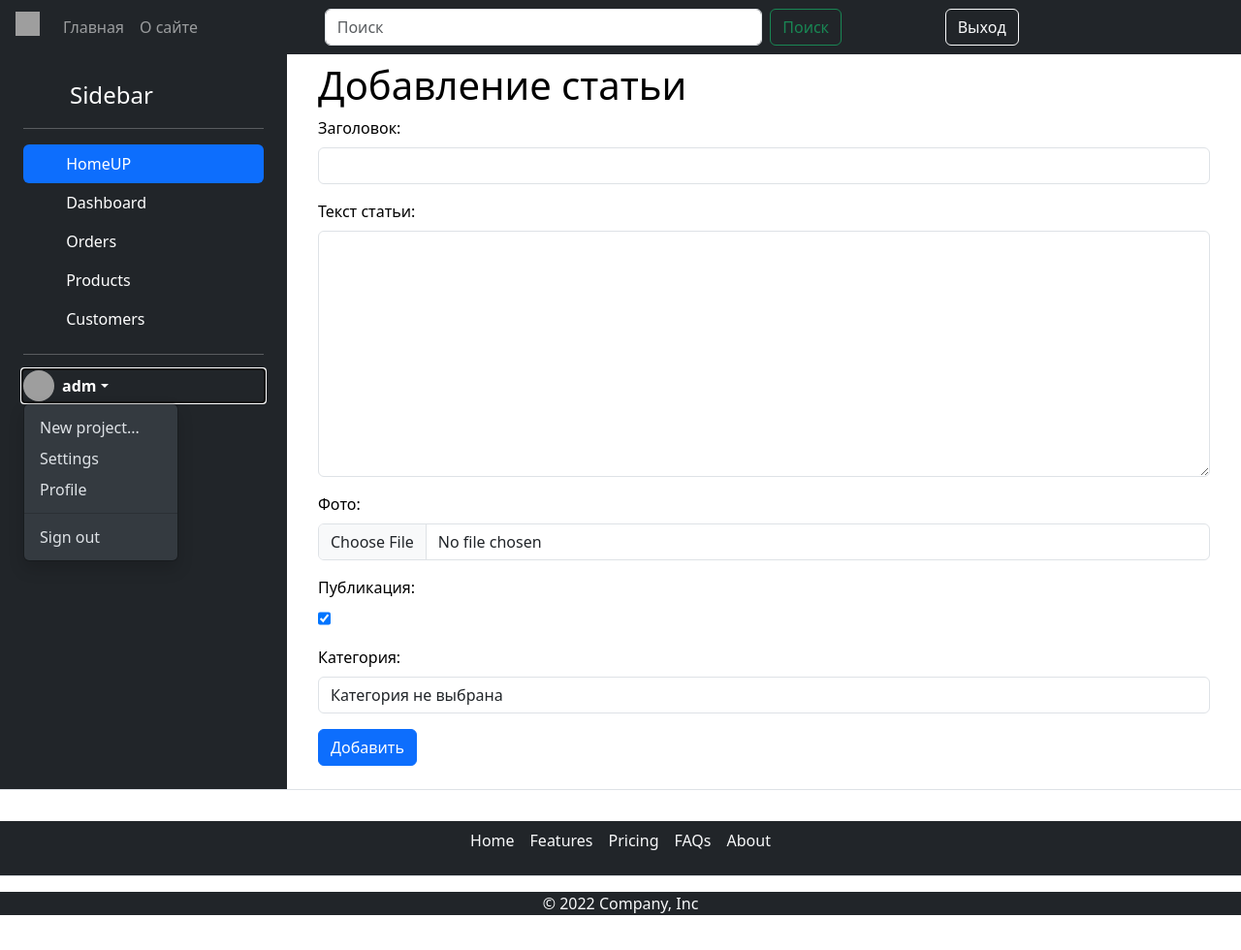
After one commit to ek1roff/django_rest_project, a Django app: page /addpage/ in a window 1280 px wide, after a click on "adm". The commit adds this page. Shown: the whole page at 97% size. Run offline with Django 4.2, Linux system fonts and the light colour scheme; a user stored in the database is signed in; data comes from the database, SQL or seed files in the repository; both versions use the stored data as it was after the commit; grey boxes are pictures that could not be loaded.

Commit message:
+add page

```diff
--- /dev/null
+++ b/drfsite/blog/forms.py
@@ -0,0 +1,28 @@
+from django import forms
+from django.core.exceptions import ValidationError
+
+from blog.models import Blog
+
+
+class AddPostForm(forms.ModelForm):
+    def __init__(self, *args, **kwargs):
+        super().__init__(*args, **kwargs)
+        self.fields['cat'].empty_label = 'Категория не выбрана'
+
+    class Meta:
+        model = Blog
+        fields = ['title', 'content', 'photo', 'is_published', 'cat']
+        widgets = {
+            'title': forms.TextInput(attrs={'class': 'form-control'}),
+            #'slug': forms.TextInput(attrs={'class': 'form-control'}),
+            'content': forms.Textarea(attrs={'cols': 60, 'rows': 10, 'class': 'form-control'}),
+            'photo': forms.FileInput(attrs={'class': 'form-control'}),
+            'is_published': forms.CheckboxInput(attrs={'class': 'form-check'}),
+            'cat': forms.Select(attrs={'class': 'form-control'})
+        }
+
+        def clean_title(self):
+            title = self.cleaned_data['title']
+            if len(title) > 200:
+                raise ValidationError('Длина превышает 200 символов')
+            return title
--- a/drfsite/blog/models.py
+++ b/drfsite/blog/models.py
@@ -1,14 +1,17 @@
 from django.contrib.auth import get_user_model
+from django.contrib.auth.models import User
 from django.db import models
 from autoslug import AutoSlugField
+from django.utils.safestring import mark_safe
 
 
 class Blog(models.Model):
     title = models.CharField(max_length=255, verbose_name='Заголовок')
-    slug = AutoSlugField(populate_from=title,
-                         unique_with=['time_create__month'])
+    # slug = AutoSlugField(populate_from=title,
+    #                      unique_with=['time_create__month'])
+    slug = models.SlugField(max_length=255, unique=True, db_index=True, verbose_name="URL")
     content = models.TextField(blank=True, verbose_name='Текст статьи')
-    photo = models.ImageField(upload_to="photos/%Y/%m/%d/", verbose_name='Фото', null=True)
+    photo = models.ImageField(upload_to="photos/%Y/%m/%d/", verbose_name='Фото', null=True, blank=True)
     time_create = models.DateTimeField(auto_now_add=True, verbose_name='Время создания')
     time_update = models.DateTimeField(auto_now=True, verbose_name='Время изменения')
     is_published = models.BooleanField(default=True, verbose_name='Публикация')
@@ -29,3 +32,15 @@ class Category(models.Model):
 
     def __str__(self):
         return self.name
+
+
+class Profile(models.Model):
+    user = models.OneToOneField(User, on_delete=models.CASCADE, primary_key=True)
+    bio = models.TextField(null=True, blank=True)
+    profile_pic = models.ImageField(null=True, blank=True, upload_to="blog/images/profile/")
+    facebook = models.CharField(max_length=50, null=True, blank=True)
+    twitter = models.CharField(max_length=50, null=True, blank=True)
+    instagram = models.CharField(max_length=50, null=True, blank=True)
+
+    def __str__(self):
+        return str(self.user)
--- a/drfsite/blog/static/blog/css/styles.css
+++ b/drfsite/blog/static/blog/css/styles.css
@@ -6,12 +6,3 @@ html {
     position: relative;
     min-height: 100%;
 }
-
-footer {
-    position: absolute;
-    bottom: 0;
-    width: 100%;
-    height: 30px;
-    line-height: 30px;
-    background-color: #212529;
-}
--- /dev/null
+++ b/drfsite/blog/templates/blog/addpage.html
@@ -0,0 +1,19 @@
+{% extends 'blog/base.html' %}
+
+{% block content %}
+<h1>{{title}}</h1>
+
+<form action="{% url 'addpage' %}" method="post" enctype="multipart/form-data">
+    {% csrf_token %}
+
+    <div class="form-error">{{ form.non_field_errors }}</div>
+
+{% for f in form %}
+<p><label class="form-label" for="{{ f.id_for_label }}">{{f.label}}: </label>{{ f }}</p>
+<div class="form-error">{{ f.errors }}</div>
+{% endfor %}
+
+    <button type="submit" class="btn btn-primary">Добавить</button>
+</form>
+<div><p></p></div>
+{% endblock %}
--- a/drfsite/blog/templates/blog/base.html
+++ b/drfsite/blog/templates/blog/base.html
@@ -78,7 +78,7 @@
           <li class="nav-item">
             <a href="#" class="nav-link active" aria-current="page">
               <svg class="bi me-2" width="16" height="16"><use xlink:href="#home"/></svg>
-              Home
+              HomeUP
             </a>
           </li>
           <li>
@@ -107,19 +107,28 @@
           </li>
         </ul>
         <hr>
+
+        {% if request.user.is_authenticated %}
         <div class="dropdown">
           <a href="#" class="d-flex align-items-center text-white text-decoration-none dropdown-toggle" id="dropdownUser1" data-bs-toggle="dropdown" aria-expanded="false">
             <img src="https://github.com/mdo.png" alt="" width="32" height="32" class="rounded-circle me-2">
-            <strong>mdo</strong>
+            <strong>{{ user.username }}</strong>
           </a>
           <ul class="dropdown-menu dropdown-menu-dark text-small shadow" aria-labelledby="dropdownUser1">
-            <li><a class="dropdown-item" href="#">New project...</a></li>
+            <li><a class="dropdown-item" href="{% url 'addpage' %}">New project...</a></li>
             <li><a class="dropdown-item" href="#">Settings</a></li>
             <li><a class="dropdown-item" href="#">Profile</a></li>
             <li><hr class="dropdown-divider"></li>
             <li><a class="dropdown-item" href="#">Sign out</a></li>
           </ul>
         </div>
+        {% else %}
+        <div><a href="{% url 'login' %}" class="nav-link text-white">
+          <svg class="bi me-2" width="16" height="16"><use xlink:href="#people-circle"/></svg>
+          Войти
+        </a></div>
+        {% endif %}
+
         <div class="nav nav-pills flex-column mb-auto"></div>
       </div>
       </div>
@@ -143,7 +152,18 @@
 
 
   <!--FOOTER-->
-
+<div class="container-flex">
+  <footer class="py-3 my-1">
+    <ul class="nav nav-dark bg-dark justify-content-center border-bottom pb-3 mb-3">
+      <li class="nav-item"><a href="#" class="nav-link px-2 text-light">Home</a></li>
+      <li class="nav-item"><a href="#" class="nav-link px-2 text-light">Features</a></li>
+      <li class="nav-item"><a href="#" class="nav-link px-2 text-light">Pricing</a></li>
+      <li class="nav-item"><a href="#" class="nav-link px-2 text-light">FAQs</a></li>
+      <li class="nav-item"><a href="#" class="nav-link px-2 text-light">About</a></li>
+    </ul>
+    <p class="text-center text-light bg-dark">&copy; 2022 Company, Inc</p>
+  </footer>
+</div>
   <!--END FOOTER-->
   </body>
 </html>
--- a/drfsite/blog/views.py
+++ b/drfsite/blog/views.py
@@ -1,7 +1,8 @@
 from django.contrib.auth import logout
 from django.contrib.auth.forms import UserCreationForm, AuthenticationForm
+from django.contrib.auth.mixins import LoginRequiredMixin
 from django.contrib.auth.views import LoginView
-from django.shortcuts import render, redirect
+from django.shortcuts import render, redirect, get_object_or_404
 from django.urls import reverse_lazy
 from django.views.generic import DeleteView, ListView, CreateView
 from rest_framework import generics, viewsets
@@ -9,10 +10,12 @@ from rest_framework.decorators import action
 from rest_framework.permissions import IsAuthenticatedOrReadOnly, IsAdminUser, IsAuthenticated
 from rest_framework.response import Response
 
+from .forms import AddPostForm
 from .utils import DataMixin
 from .permissions import IsAdminOrReadOnly, IsOwnerOrReadOnly
-from .models import Blog, Category
+from .models import Blog, Category, Profile
 from .serializers import BlogSerializer
+from django.views.generic.detail import DetailView
 
 
 class BlogAPIList(generics.ListCreateAPIView):
@@ -62,7 +65,7 @@ class ShowPost(DataMixin, DeleteView):
 class RegisterUser(DataMixin, CreateView):
     form_class = UserCreationForm
     template_name = 'blog/register.html'
-    success_url = reverse_lazy('index')
+    success_url = reverse_lazy('create_user_profile')
 
     def get_context_data(self, *, object_list=None, **kwargs):
         context = super().get_context_data(**kwargs)
@@ -90,3 +93,39 @@ def logout_user(request):
 
 def about(request):
     return render(request, 'blog/about.html', {'title': 'О сайте'})
+
+
+class ShowProfilePageView(DetailView):
+    model = Profile
+    template_name = 'blog/user_profile.html'
+
+    def get_context_data(self, object_list=None, **kwargs):
+        context = super().get_context_data(**kwargs)
+        page_user = get_object_or_404(Profile, user_id=self.kwargs['pk'])
+        context['page_user'] = page_user
+        return context
+
+
+class CreateProfilePageView(CreateView):
+    model = Profile
+
+    template_name = 'blog/create_profile.html'
+    fields = ['profile_pic', 'bio', 'facebook', 'twitter', 'instagram']
+
+    def form_valid(self, form):
+        form.instance.user = self.request.user
+        return super().form_valid(form)
+
+    success_url = reverse_lazy('index')
+
+
+class AddPage(DataMixin, LoginRequiredMixin, CreateView):
+    form_class = AddPostForm
+    template_name = 'blog/addpage.html'
+    login_url = reverse_lazy('home')
+    prepopulated_fields = {'slug': ('title',)}
+
+    def get_context_data(self, *, object_list=None, **kwargs):
+        context = super().get_context_data(**kwargs)
+        c_def = self.get_user_context(title='Добавление статьи')
+        return dict(list(context.items()) + list(c_def.items()))
--- a/drfsite/drfsite/urls.py
+++ b/drfsite/drfsite/urls.py
@@ -4,9 +4,9 @@ from rest_framework import routers
 from blog.views import (BlogAPIList,
                         BlogAPIUpdate,
                         BlogAPIDestroy,
-                        BlogHome,
+                        BlogHome, AddPage,
                         ShowPost,
-                        about, RegisterUser, LoginUser, logout_user)
+                        about, RegisterUser, LoginUser, logout_user, ShowProfilePageView, CreateProfilePageView)
 from rest_framework_simplejwt.views import (
     TokenObtainPairView,
     TokenRefreshView, TokenVerifyView,
@@ -21,6 +21,9 @@ urlpatterns = [
     path('login/', LoginUser.as_view(), name='login'),
     path('logout/', logout_user, name='logout'),
     path('about/', about, name='about'),
+    path('addpage/', AddPage.as_view(), name='addpage'),
+    path('user_profile/<int:pk>/', ShowProfilePageView.as_view(), name='user_profile'),
+    path('create_profile_page/', CreateProfilePageView.as_view(), name='create_user_profile'),
     # path('api/v1/blog/', BlogAPIList.as_view()),
     # path('api/v1/blog/<int:pk>/', BlogAPIUpdate.as_view()),
     # path('api/v1/blogdelete/<int:pk>/', BlogAPIDestroy.as_view()),
```
Also changed, not shown: drfsite/blog/admin.py (+33 -2 lines), drfsite/blog/templates/blog/user_profile.html (added, +33 -0 lines), drfsite/db.sqlite3.
